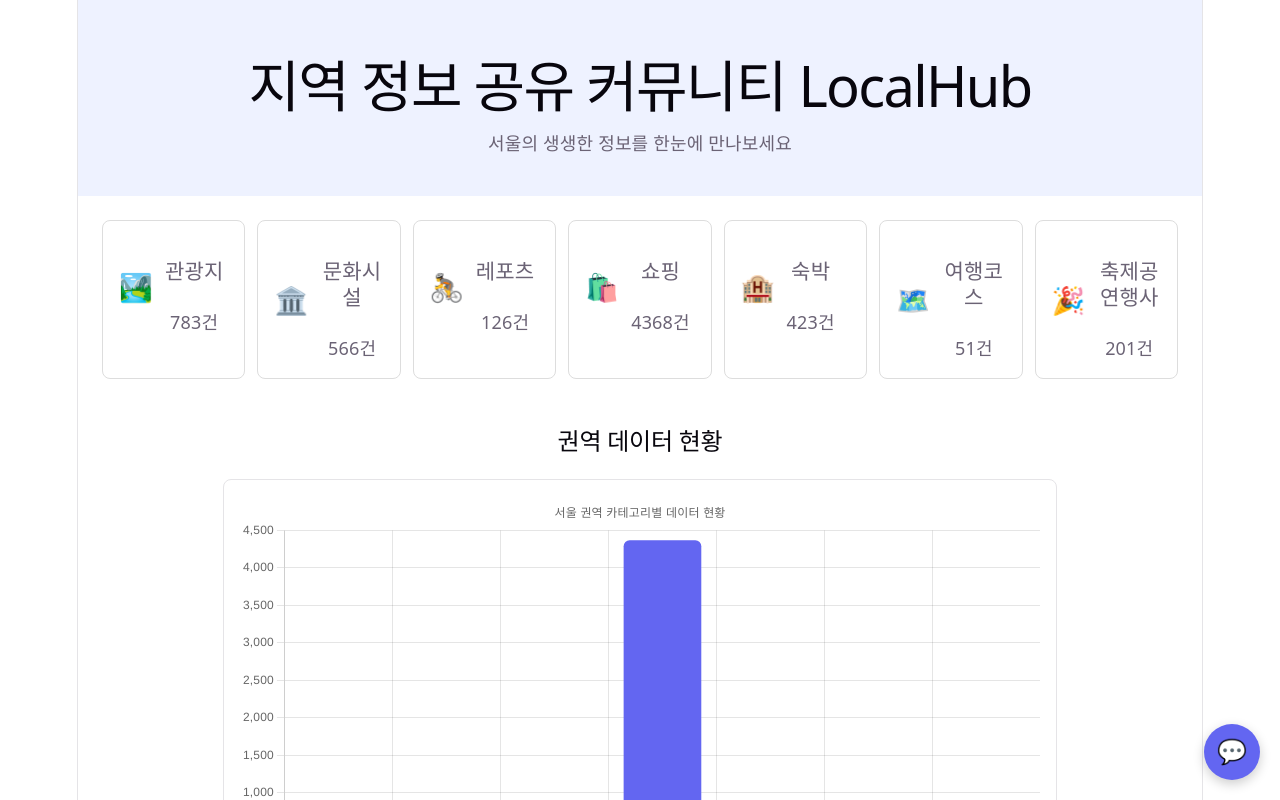
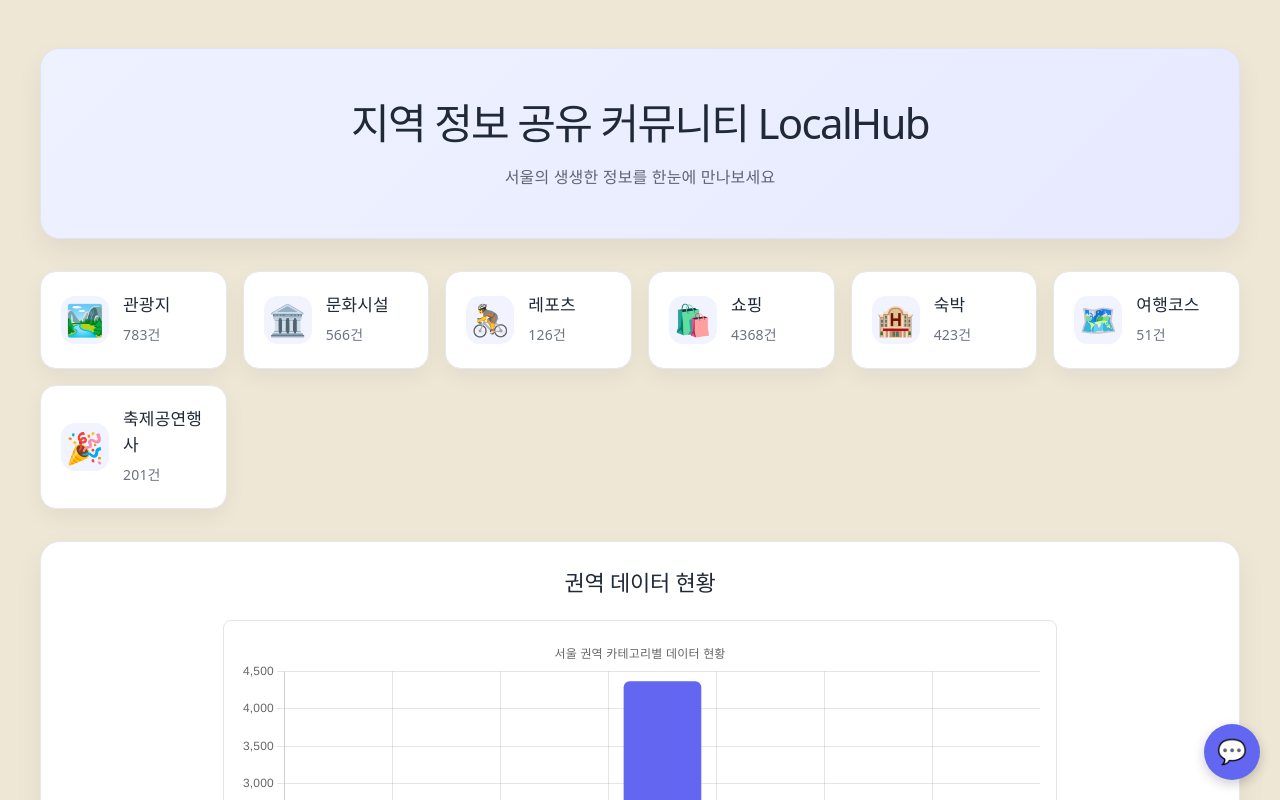
Before and after one commit to hy072199/sc_team4, a Vue app: page / in a window 1280 px wide. Shown: the top 800 px of the page. Built offline with nearby package versions, Linux system fonts and the light colour scheme.

Commit message:
배경색상 변경

```diff
--- a/src/style.css
+++ b/src/style.css
@@ -1,7 +1,7 @@
 :root {
   --text: #6b6375;
   --text-h: #08060d;
-  --bg: #fff;
+  --bg: #eee7d5;
   --border: #e5e4e7;
   --code-bg: #f4f3ec;
   --accent: #aa3bff;
--- a/src/views/HomeView.vue
+++ b/src/views/HomeView.vue
@@ -16,6 +16,7 @@ const categories = [
 </script>
 
 <template>
+  <div class="home-page">
     <main class="home">
       <section class="hero">
         <h1>지역 정보 공유 커뮤니티 LocalHub</h1>
@@ -31,6 +32,7 @@ const categories = [
         >
           <div class="category-card-inner">
             <span class="category-icon">{{ cat.icon }}</span>
+
             <div class="category-text">
               <h3>{{ cat.label }}</h3>
               <p>{{ getByCategory(cat.key).length }}건</p>
@@ -44,49 +46,145 @@ const categories = [
         <CategoryBarChart />
       </section>
     </main>
+  </div>
 </template>
 
 <style scoped>
+.home-page {
+  min-height: 100vh;
+  width: 100vw;
+  margin-left: calc(50% - 50vw);
+  background: #eee7d5;
+}
+
+.home {
+  width: min(1200px, calc(100% - 32px));
+  margin: 0 auto;
+  padding: 48px 0 72px;
+  background: transparent;
+}
+
 .hero {
+  padding: 48px 24px;
+  border: 1px solid #dfe3f8;
+  border-radius: 20px;
+  background: linear-gradient(135deg, #eef2ff, #e7eaff);
   text-align: center;
-  padding: 40px 20px;
-  background: #eef2ff;
+  box-shadow: 0 12px 28px rgba(15, 23, 42, 0.06);
 }
+
+.hero h1 {
+  margin: 0;
+  color: #1f2937;
+  font-size: clamp(28px, 4vw, 42px);
+  line-height: 1.25;
+}
+
+.hero p {
+  margin: 14px 0 0;
+  color: #5f6574;
+  font-size: 16px;
+}
+
 .category-grid {
   display: grid;
-  grid-template-columns: repeat(auto-fit, minmax(140px, 1fr));
-  gap: 12px;
-  padding: 24px;
+  grid-template-columns: repeat(auto-fit, minmax(180px, 1fr));
+  gap: 16px;
+  padding: 32px 0;
 }
+
 .category-card {
-  border: 1px solid #ddd;
-  border-radius: 8px;
-  padding: 16px;
-  text-align: center;
+  padding: 20px;
+  border: 1px solid #e5e7eb;
+  border-radius: 16px;
+  background: #ffffff;
+  color: inherit;
   text-decoration: none;
-  color: inherit;
+  box-shadow: 0 8px 22px rgba(15, 23, 42, 0.05);
+  transition:
+    transform 0.2s ease,
+    border-color 0.2s ease,
+    box-shadow 0.2s ease;
 }
+
 .category-card:hover {
   border-color: #6366f1;
+  transform: translateY(-4px);
+  box-shadow: 0 14px 30px rgba(79, 70, 229, 0.12);
 }
+
 .category-card-inner {
   display: flex;
   align-items: center;
-  gap: 12px;
+  gap: 14px;
 }
+
 .category-icon {
-  font-size: 1.5rem;
+  display: flex;
+  width: 48px;
+  height: 48px;
+  flex-shrink: 0;
+  align-items: center;
+  justify-content: center;
+  border-radius: 14px;
+  background: #f1f3ff;
+  font-size: 1.7rem;
   line-height: 1;
 }
+
 .category-text {
   display: flex;
+  align-items: flex-start;
   flex-direction: column;
   gap: 4px;
+  text-align: left;
 }
+
+.category-text h3 {
+  margin: 0;
+  color: #1f2937;
+  font-size: 17px;
+}
+
+.category-text p {
+  margin: 0;
+  color: #6b7280;
+  font-size: 14px;
+}
+
 .stats {
-  padding: 24px;
+  padding: 28px;
+  border: 1px solid #e5e7eb;
+  border-radius: 20px;
+  background: #ffffff;
+  box-shadow: 0 12px 30px rgba(15, 23, 42, 0.06);
 }
+
 .stats h2 {
-  margin-bottom: 12px;
+  margin: 0 0 16px;
+  color: #1f2937;
+  font-size: 22px;
+}
+
+@media (max-width: 640px) {
+  .home {
+    width: min(100% - 20px, 1200px);
+    padding: 28px 0 48px;
+  }
+
+  .hero {
+    padding: 36px 18px;
+    border-radius: 16px;
+  }
+
+  .category-grid {
+    grid-template-columns: 1fr;
+    padding: 24px 0;
+  }
+
+  .stats {
+    padding: 18px;
+    border-radius: 16px;
+  }
 }
 </style>
```
Lines whose indentation alone changed are shown as unchanged.
